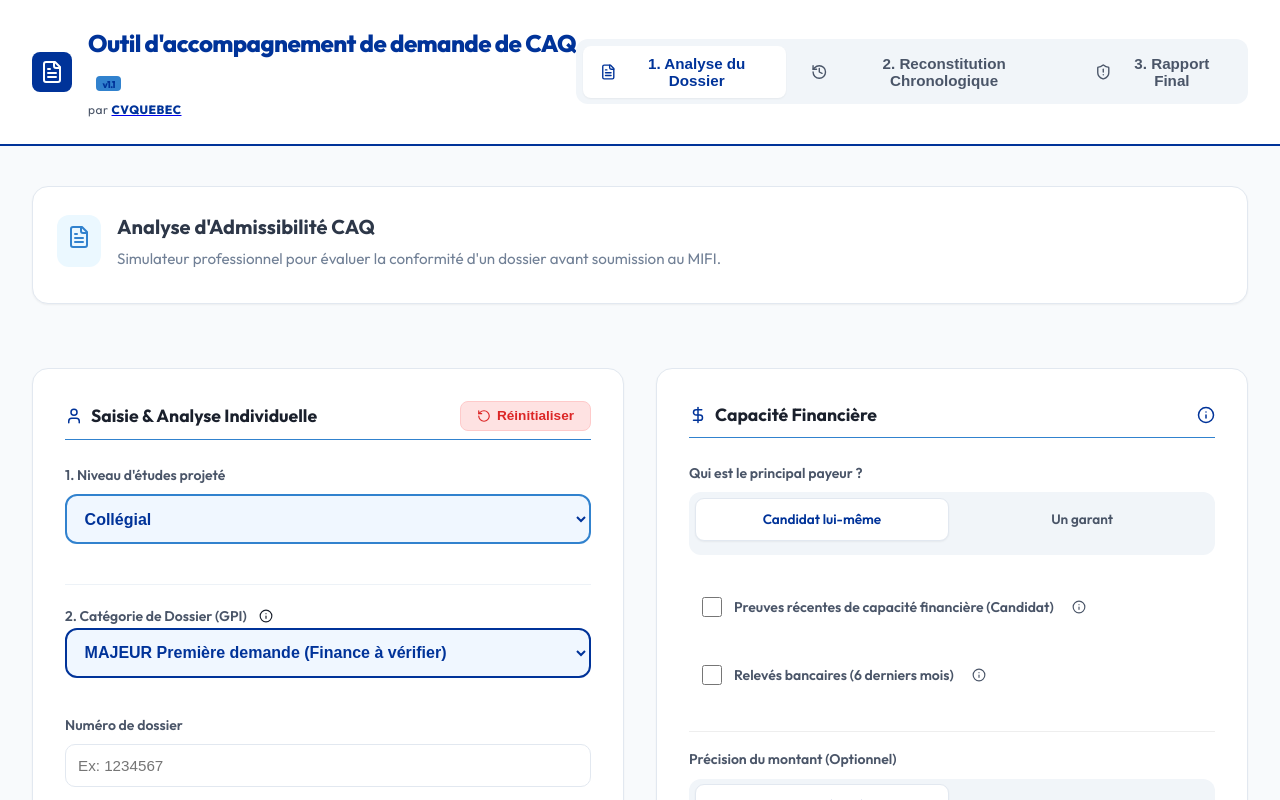
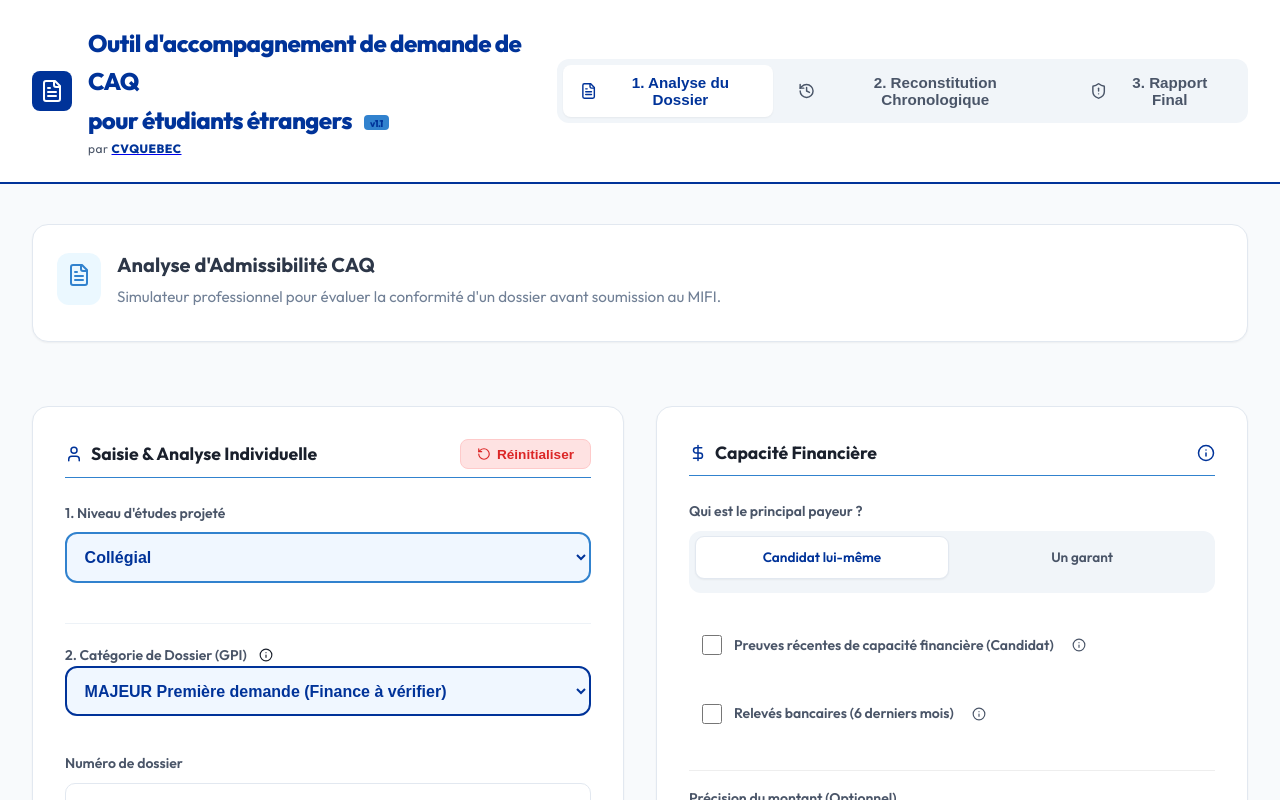
Before and after one commit to Boemien/caq-support-tool, a React (Vite) app: page / in a window 1280 px wide. Shown: the top 800 px of the page. Built offline with nearby package versions, Linux system fonts and the light colour scheme.

Commit message:
Update App.jsx

```diff
--- a/src/App.jsx
+++ b/src/App.jsx
@@ -266,7 +266,7 @@ function App() {
                 <div className="brand">
                     <div className="logo-box"><FileText size={24} color="white" /></div>
                     <div className="brand-text">
-                        <h1>Outil d'accompagnement de demande de CAQ <span className="version">v1.1</span></h1>
+                        <h1>Outil d'accompagnement de demande de CAQ <br />pour étudiants étrangers <span className="version">v1.1</span></h1>
                         <div className="by-brand">par <a href="https://www.cvquebec.ca" target="_blank" rel="noopener noreferrer"><strong>CVQUEBEC</strong></a></div>
                     </div>
                 </div>
```
